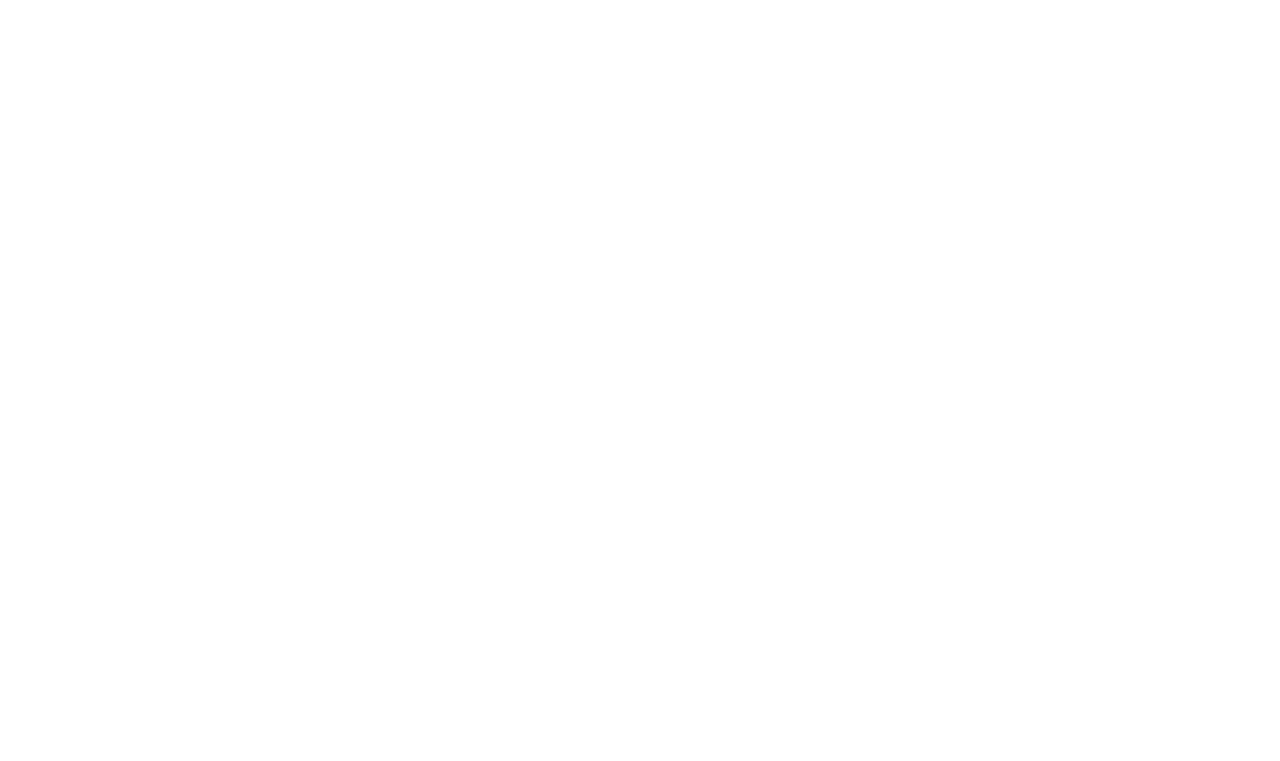
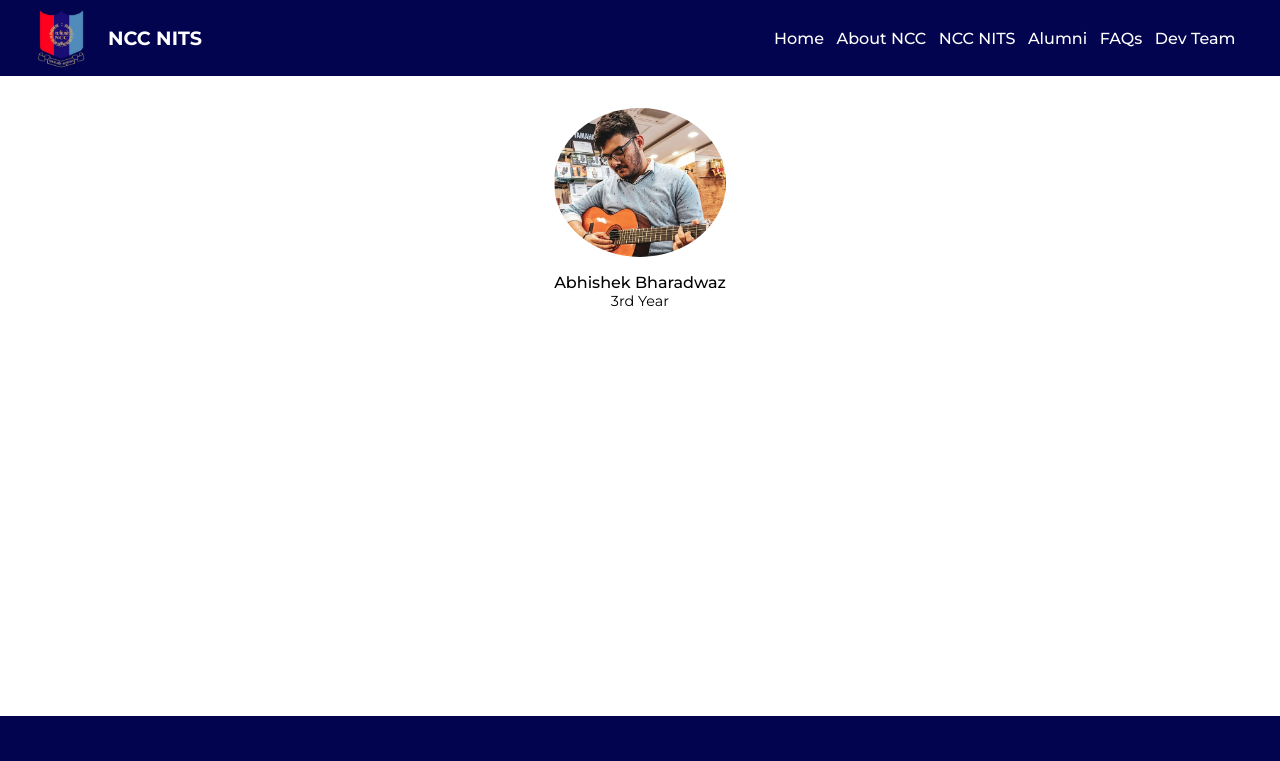
Before and after one commit to 4Marsha1/NCCNITS, a React (Create React App) app: page /devteam in a window 1280 px wide. Before the commit this address had no page. Shown: the top 761 px of the page. Built offline with nearby package versions, Linux system fonts and the light colour scheme.

Commit message:
devteam page initial

```diff
--- a/src/App.js
+++ b/src/App.js
@@ -5,6 +5,7 @@
 import AlumniScreen from './containers/Alumni';
 import AboutNCC from './containers/AboutNcc';
 import Gallery from './containers/Gallery';
+import DevTeam from './containers/DevTeam';
 
 function App() {
     return (
@@ -40,6 +41,12 @@
                     element={<Gallery />}
                     key='route-gallery'
                 />
+                <Route
+                    exact
+                    path={'/devteam'}
+                    element={<DevTeam />}
+                    key='route-devteam'
+                />
             </Routes>
         </BrowserRouter >
     );
--- /dev/null
+++ b/src/components/DevTeam/Devteam.module.css
@@ -0,0 +1,33 @@
+.container{
+    display: flex;
+    flex-direction: row;
+    flex-wrap: wrap;
+    justify-content: center;
+    align-items: flex-start;
+    gap: 3rem;
+    padding: 2rem 4rem;
+    min-height: 80vh;
+}
+
+.card{
+    width: 15%;
+    display: flex;
+    flex-direction: column;
+    justify-content: center;
+    align-items: center;
+}
+
+.img{
+    width: 100%;
+    border-radius: 50%;
+    margin-bottom: 1rem;
+}
+
+.name{
+    font-size: 1rem;
+    font-weight: 500;
+}
+.year{
+    font-size: 0.9rem;
+    font-weight: 400;
+}
--- /dev/null
+++ b/src/components/DevTeam/data.js
@@ -0,0 +1,12 @@
+import abhishek from '../../uploads/devteam/abhishek.png';
+
+const images = [
+    {
+        id: 1,
+        src: abhishek,
+        name: 'Abhishek Bharadwaz',
+        year: '3rd Year'
+    }
+]
+
+export default images;
--- /dev/null
+++ b/src/components/DevTeam/index.js
@@ -0,0 +1,24 @@
+import React from 'react';
+import styles from './Devteam.module.css';
+import images from './data';
+
+const Index = () => {
+
+    const cards = images.map(image => {
+        return (
+            <div className={styles['card']} key={image.id}>
+                <img className={styles['img']} src={image.src} />
+                <span className={styles['name']}>{image.name}</span>
+                <span className={styles['year']}>{image.year}</span>
+            </div>
+        )
+    })
+
+    return (
+        <div className={styles['container']}>
+            {cards}
+        </div>
+    )
+}
+
+export default Index
--- a/src/components/Navbar/index.js
+++ b/src/components/Navbar/index.js
@@ -43,7 +43,7 @@
                         <span className={styles['link-tab']}>FAQs</span>
                     </Link>
                     <Link
-                        to='/' style={{ textDecoration: 'none' }}>
+                        to='/devteam' style={{ textDecoration: 'none' }}>
                         <span className={styles['link-tab']}>Dev Team</span>
                     </Link>
                 </div>
--- a/src/components/sidebar/index.js
+++ b/src/components/sidebar/index.js
@@ -33,7 +33,10 @@
                         <span className={styles['link-tab']}>Alumni</span>
                     </Link>
                     <span className={styles['link-tab']}>FAQs</span>
-                    <span className={styles['link-tab']}>Dev Team</span>
+                    <Link
+                        to='/devteam' style={{ textDecoration: 'none' }}>
+                        <span className={styles['link-tab']}>Dev Team</span>
+                    </Link>
                 </div>
             </div>
             :
--- /dev/null
+++ b/src/containers/DevTeam.js
@@ -0,0 +1,18 @@
+import React, { Component } from 'react';
+import Navbar from '../components/Navbar';
+import Footer from '../components/Footer';
+import DevTeamComponent from '../components/DevTeam';
+
+class DevTeam extends React.Component {
+    render() {
+        return (
+            <>
+                <Navbar />
+                <DevTeamComponent />
+                <Footer />
+            </>
+        );
+    }
+}
+
+export default DevTeam;
```
Also changed, not shown: src/uploads/devteam/abhishek.png (added).
